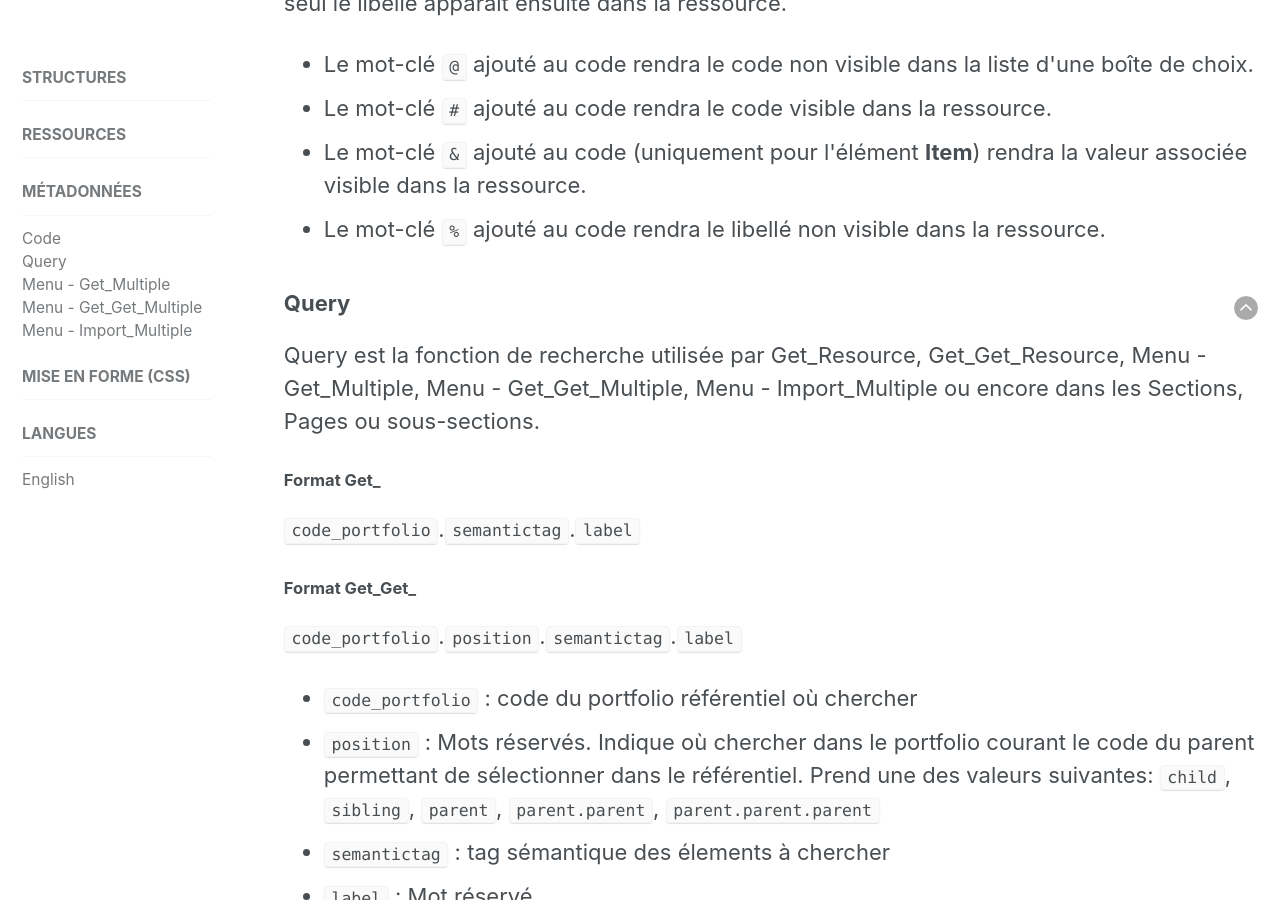
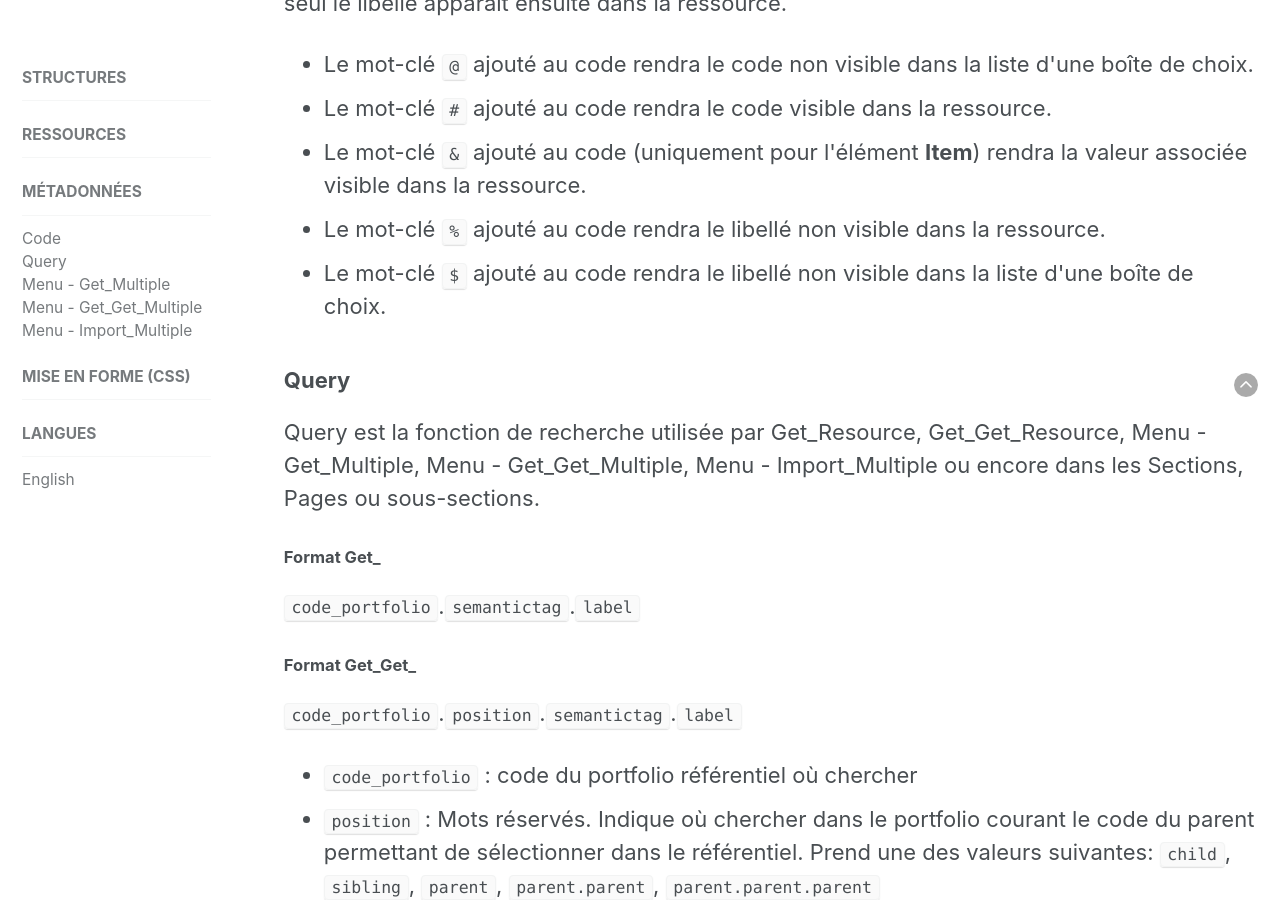
Before and after one commit to karutaproject/karuta-frontend-documentation, a Jekyll site: the page built from _pages/metadata_fr.html, in a window 1280 px wide and 900 px high, scrolled down 383 px. Built offline with Jekyll 4.4.1, drawn with Linux system fonts in a browser that asks for light colours.

Commit message:
Ajout mot-clé $ au code

```diff
--- a/_pages/metadata_fr.html
+++ b/_pages/metadata_fr.html
@@ -15,6 +15,7 @@ sidebar:
 		<li>Le mot-clé <code>#</code>&nbsp;ajouté au code rendra le code visible dans la ressource.</li>
 		<li>Le mot-clé <code>&amp;</code>&nbsp;ajouté au code (uniquement pour l'élément <b>Item</b>) rendra la valeur associée visible dans la ressource.</li>
 		<li>Le mot-clé <code>%</code> ajouté au code rendra le libellé non visible dans la ressource.</li>
+		<li>Le mot-clé <code>$</code> ajouté au code rendra le libellé non visible dans la liste d'une boîte de choix.</li>
 	</ul>
 </article>
 
```
